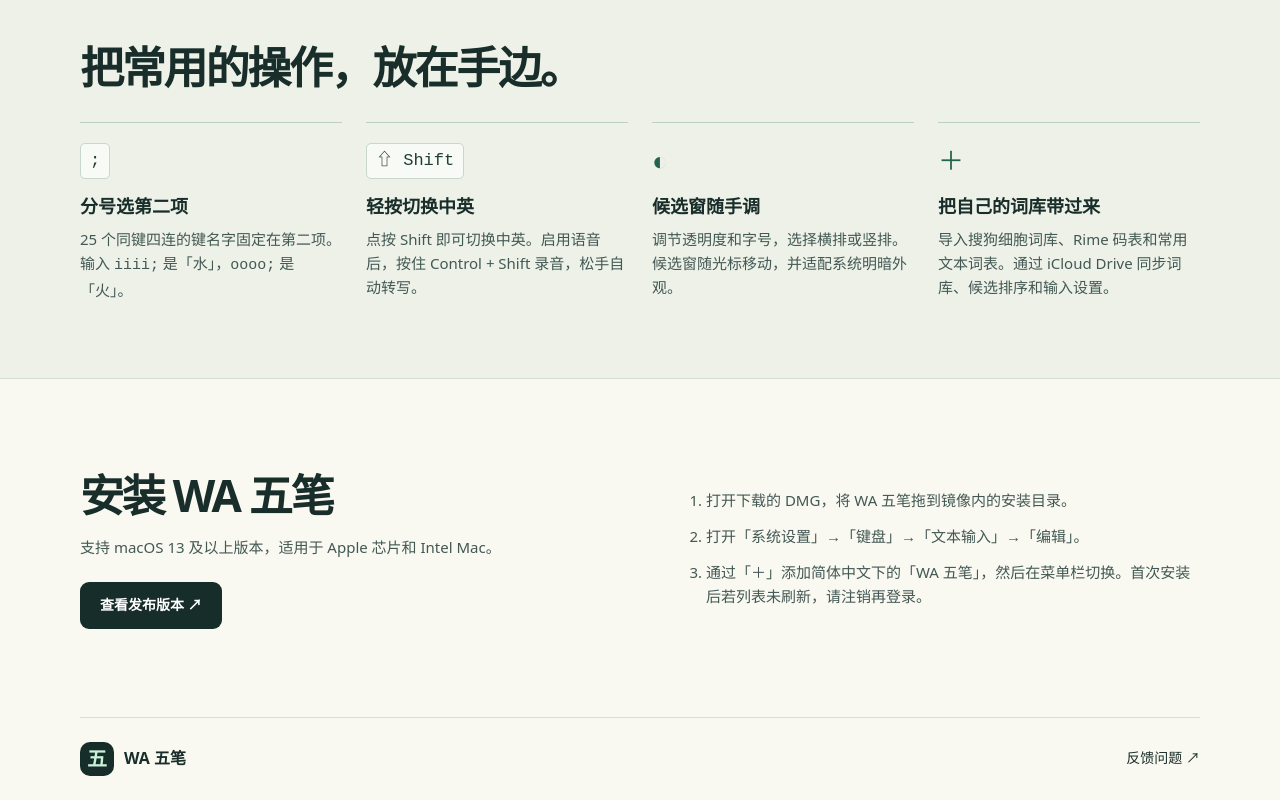
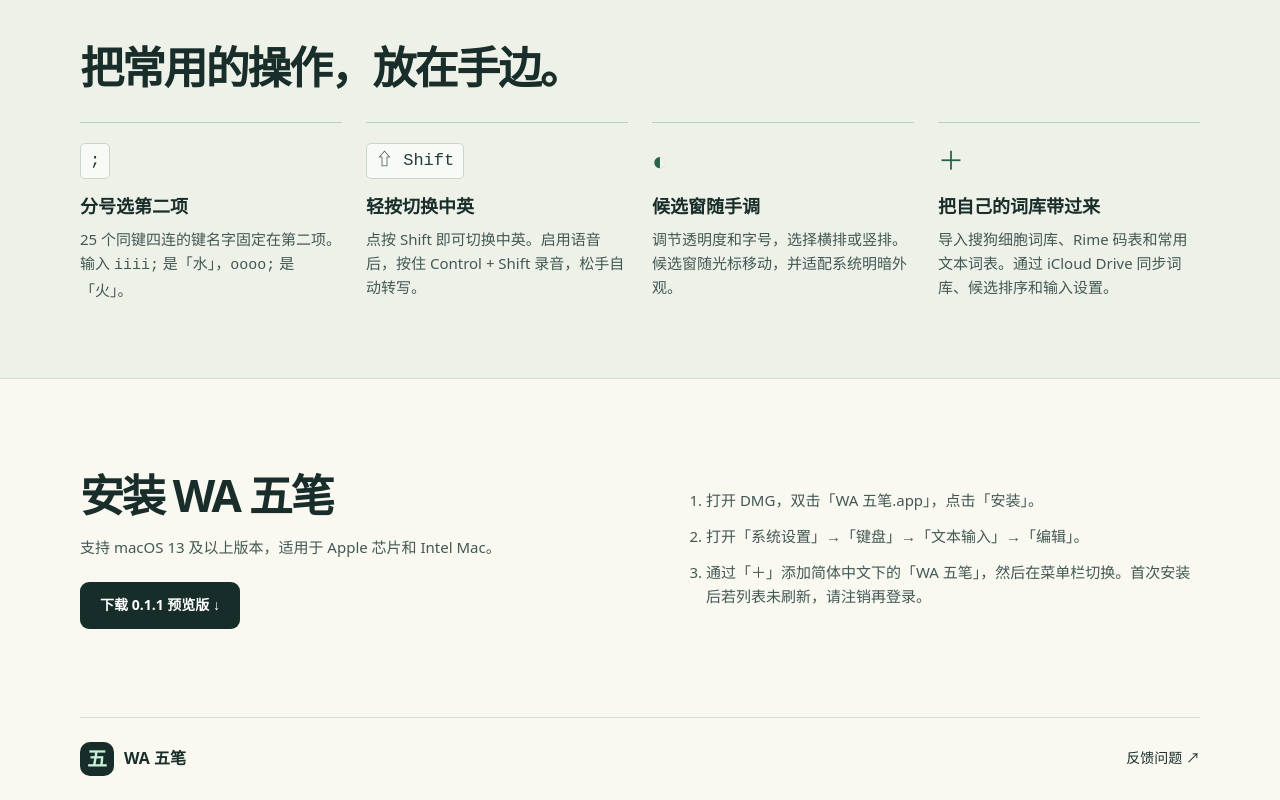
Before and after one commit to huluxiaohuowa/wawubi-web, a plain HTML site: page index.html in a window 1280 px wide. Shown: the part 708-1508 px from the top of the page. Drawn offline with Linux system fonts and the light colour scheme.

Commit message:
Link the notarized WA Wubi preview installer

```diff
--- a/index.html
+++ b/index.html
@@ -49,8 +49,8 @@
 </div>
 </section>
 <section class="shell install" id="install">
-<div><h2>安装 WA 五笔</h2><p>支持 macOS 13 及以上版本，适用于 Apple 芯片和 Intel Mac。</p><a href="https://github.com/huluxiaohuowa/wa-wubi/releases" class="button">查看发布版本 ↗</a></div>
-<ol><li>打开下载的 DMG，将 WA 五笔拖到镜像内的安装目录。</li><li>打开「系统设置」→「键盘」→「文本输入」→「编辑」。</li><li>通过「＋」添加简体中文下的「WA 五笔」，然后在菜单栏切换。首次安装后若列表未刷新，请注销再登录。</li></ol>
+<div><h2>安装 WA 五笔</h2><p>支持 macOS 13 及以上版本，适用于 Apple 芯片和 Intel Mac。</p><a href="https://github.com/huluxiaohuowa/wa-wubi/releases/download/v0.1.1/WA-Wubi-0.1.1.dmg" class="button">下载 0.1.1 预览版 ↓</a></div>
+<ol><li>打开 DMG，双击「WA 五笔.app」，点击「安装」。</li><li>打开「系统设置」→「键盘」→「文本输入」→「编辑」。</li><li>通过「＋」添加简体中文下的「WA 五笔」，然后在菜单栏切换。首次安装后若列表未刷新，请注销再登录。</li></ol>
 </section>
 </main>
 <footer class="shell"><a class="wordmark" href="./"><span aria-hidden="true">五</span> WA 五笔</a><a href="https://github.com/huluxiaohuowa/wa-wubi/issues">反馈问题 ↗</a></footer>
```
